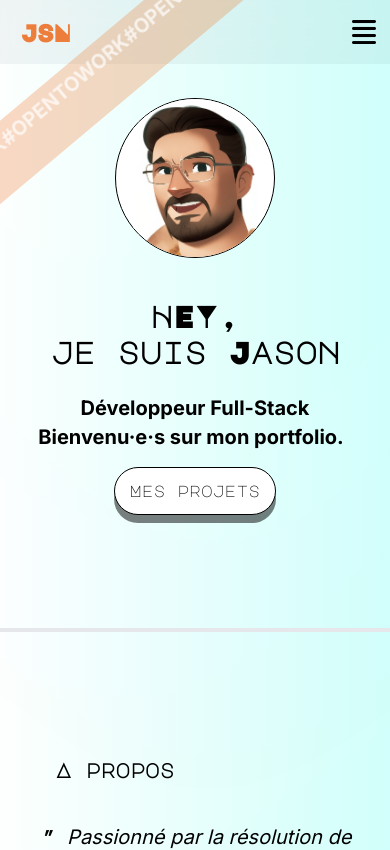
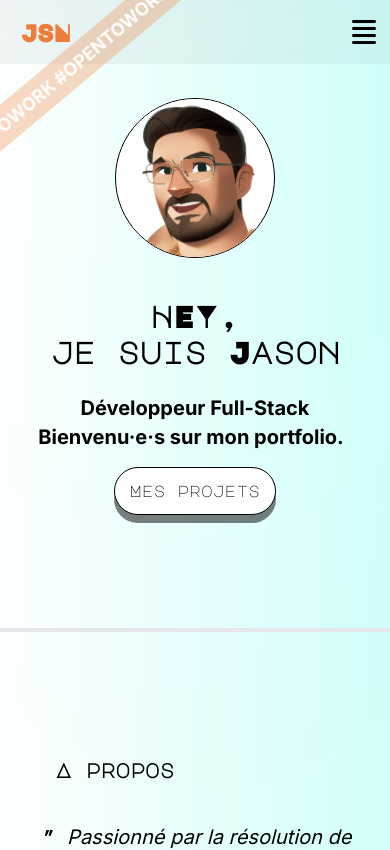
Before and after one commit to Hu-man-man/portfolio, a Next.js app: page / in a window 390 px wide. Shown: the top 850 px of the page. Built offline with nearby package versions, Linux system fonts and the light colour scheme.

Commit message:
détails esthétiques

```diff
--- a/app/composants/DeveloppementBand.jsx
+++ b/app/composants/DeveloppementBand.jsx
@@ -1,12 +1,11 @@
 const DeveloppementBand = () => {
   return (
     <>
-      <div className="absolute text-xl font-bold z-50 bg-[#ED7D3A]/30 text-white/70 -rotate-[40deg] -left-96 top-32 w-30 py-1">
-        <span className="animate-marquee">#OPENTOWORK</span>
-        <span className="animate-marquee">#OPENTOWORK</span>
-        <span className="animate-marquee">#OPENTOWORK</span>
-        <span className="animate-marquee">#OPENTOWORK</span>
-        <span className="animate-marquee">#OPENTOWORK</span>
+      <div className="flex absolute text-lg md:text-xl mt-6 md:mt-0 font-bold z-50 bg-[#ED7D3A]/30 text-white md:text-white/75 -rotate-[40deg] -left-48 md:-left-72 md:top-20 w-30 py-1">
+        <span className="animate-marquee pr-1">#OPENTOWORK</span>
+        <span className="animate-marquee pr-1">#OPENTOWORK</span>
+        <span className="animate-marquee pr-1">#OPENTOWORK</span>
+        <span className="animate-marquee pr-1">#OPENTOWORK</span>
       </div>
 
       <style jsx>{`
@@ -22,7 +21,7 @@ const DeveloppementBand = () => {
         .animate-marquee {
           display: inline-block;
           white-space: nowrap;
-          animation: marquee 25s linear infinite;
+          animation: marquee 30s linear infinite;
         }
         `}</style>
     </>
```
